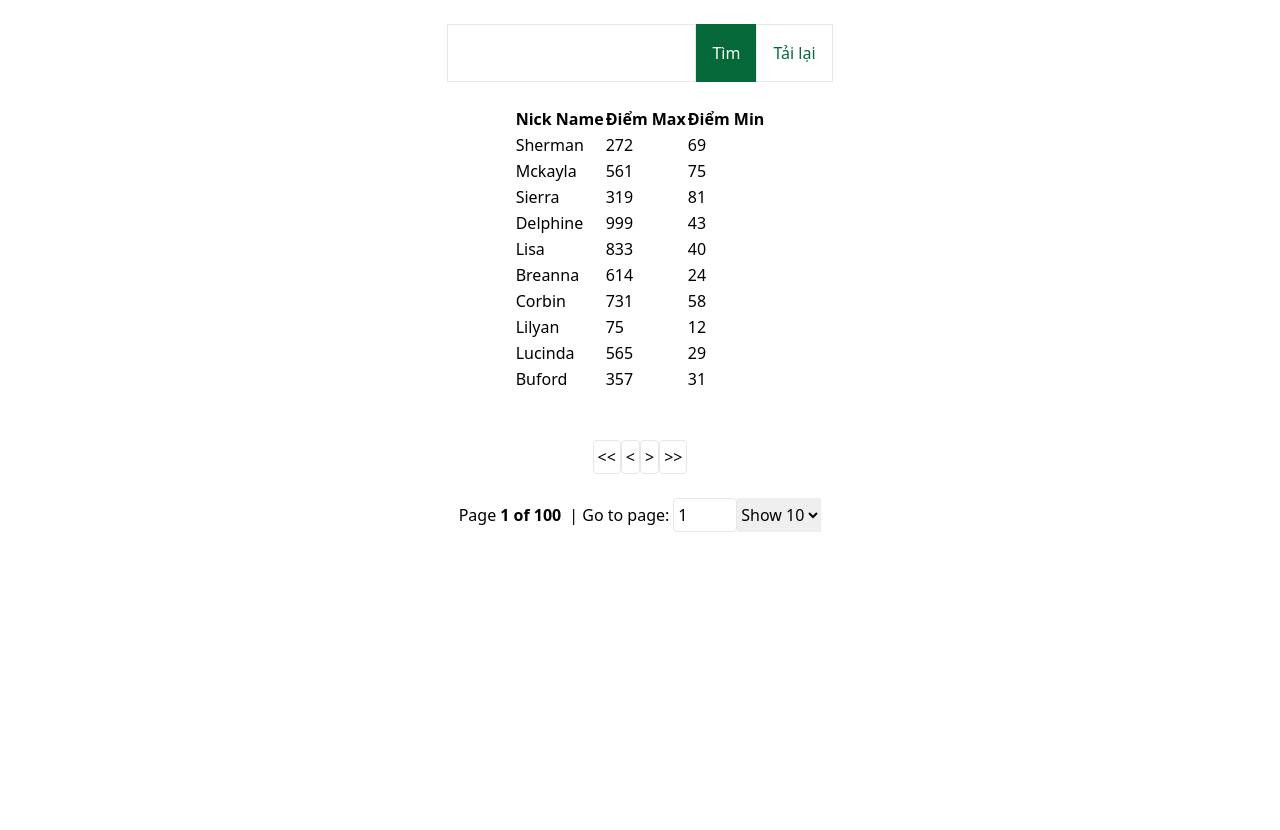
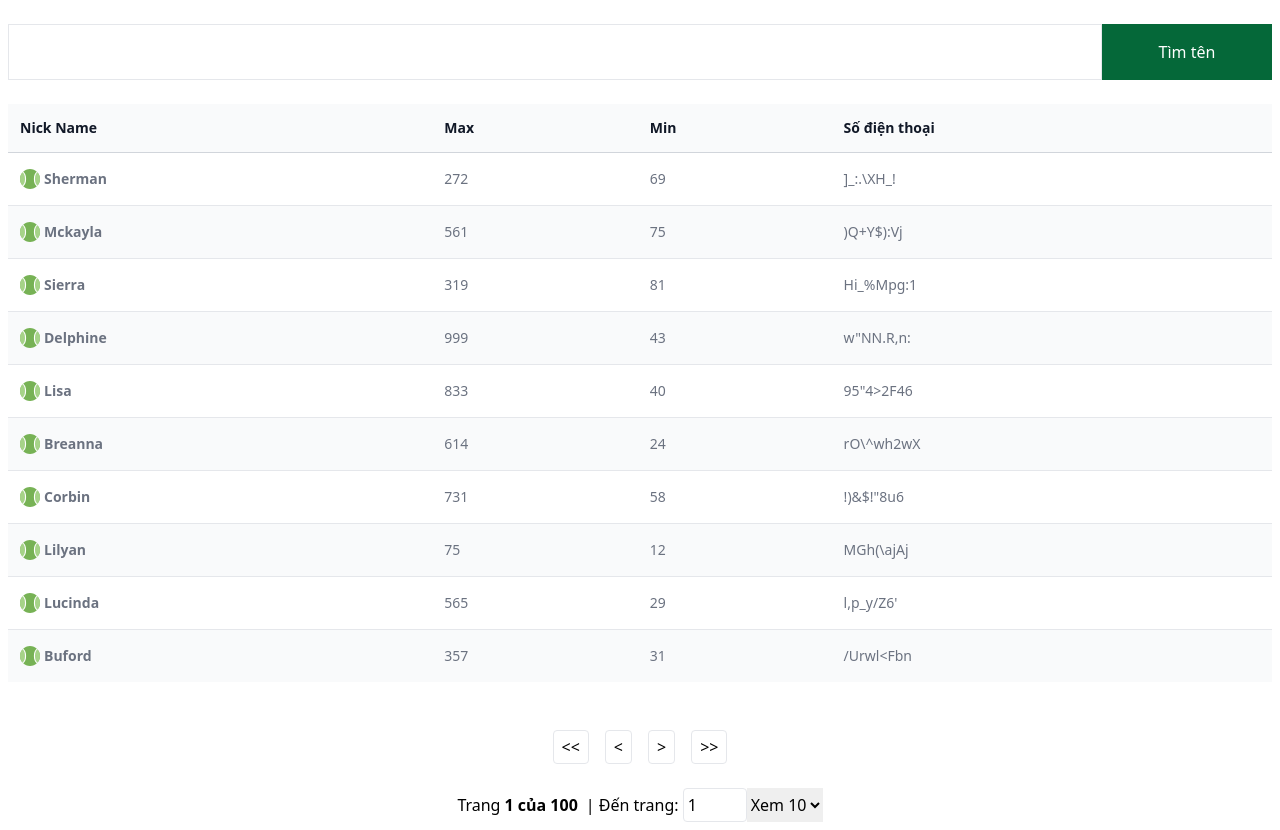
Before and after one commit to dflyapp/tennis-btn, a Next.js app: page /bang-diem/nu/FilterTable in a window 1280 px wide. Before the commit the page ends 800 px from the top, so only its background shows below. Built offline with nearby package versions, Linux system fonts and the light colour scheme.

Commit message:
fix: improve tables

```diff
--- a/pages/bang-diem/nam/index.tsx
+++ b/pages/bang-diem/nam/index.tsx
@@ -19,7 +19,7 @@ export default function BangDiem() {
   if (error) return <div>failed to load</div>;
   if (!data) return <div>loading...</div>;
 
-  const x = data[0].data.filter((e: any) => e.length === 5 || e.length === 6);
+  const x = data[0].data.filter((e: any) => e.length >= 5 && e[0] > 0);
   // console.log(x);
   let result: Person[] = [];
   x.forEach((e: any) => {
--- a/pages/bang-diem/nu/FilterTable.tsx
+++ b/pages/bang-diem/nu/FilterTable.tsx
@@ -80,25 +80,59 @@ export default function FilterTable({ dataSet }: Props) {
     () => [
       {
         accessorKey: "nickName",
-        cell: (info) => info.getValue(),
+        cell: (info) => (
+          <div className="flex">
+            <svg
+              width="20"
+              height="20"
+              viewBox="0 0 20 20"
+              fill="none"
+              xmlns="http://www.w3.org/2000/svg"
+              className="mr-1"
+            >
+              <path
+                d="M9.99988 20C15.5227 20 19.9999 15.5228 19.9999 10C19.9999 4.47715 15.5227 0 9.99988 0C4.47703 0 -0.00012207 4.47715 -0.00012207 10C-0.00012207 15.5228 4.47703 20 9.99988 20Z"
+                fill="#77B255"
+              />
+              <path
+                d="M14.4443 10C14.4443 13.36 15.9954 15.6783 17.6677 16.4145C19.1221 14.6778 19.9999 12.4422 19.9999 10C19.9999 7.55779 19.1221 5.32224 17.6677 3.58557C15.9954 4.32168 14.4443 6.64002 14.4443 10Z"
+                fill="#A6D388"
+              />
+              <path
+                d="M14.9997 10C14.9997 6.64 15.9952 4.32167 17.6674 3.58556C17.4202 3.29056 17.153 3.01444 16.8741 2.75C15.2252 3.66944 13.8885 5.87667 13.8885 10C13.8885 14.1228 15.2252 16.3306 16.8741 17.25C17.153 16.9856 17.4208 16.7094 17.6674 16.4144C15.9952 15.6783 14.9997 13.36 14.9997 10Z"
+                fill="white"
+              />
+              <path
+                d="M5.55543 10C5.55543 6.64002 4.00432 4.32224 2.3321 3.58557C0.877656 5.32224 -0.00012207 7.55779 -0.00012207 10C-0.00012207 12.4422 0.877656 14.6778 2.3321 16.4145C4.00432 15.6778 5.55543 13.36 5.55543 10Z"
+                fill="#A6D388"
+              />
+              <path
+                d="M2.33215 3.58552C4.00438 4.32219 4.99993 6.63996 4.99993 9.99996C4.99993 13.36 4.00438 15.6777 2.33215 16.4144C2.57938 16.7094 2.8466 16.985 3.12549 17.25C4.77382 16.3305 6.11104 14.1227 6.11104 9.99996C6.11104 5.87719 4.77438 3.66941 3.12549 2.75052C2.8466 3.01496 2.57882 3.29052 2.33215 3.58552Z"
+                fill="white"
+              />
+            </svg>
+
+            <strong>{info.getValue()}</strong>
+          </div>
+        ),
         header: () => <span>Nick Name</span>,
         footer: (props) => props.column.id,
       },
       {
         accessorKey: "max",
-        header: () => <span>Điểm Max</span>,
+        header: () => <span>Max</span>,
         footer: (props) => props.column.id,
       },
       {
         accessorKey: "min",
-        header: () => <span>Điểm Min</span>,
+        header: () => <span>Min</span>,
         footer: (props) => props.column.id,
       },
-      // {
-      //   accessorKey: "mobile",
-      //   header: () => <span>Số điện thoại</span>,
-      //   footer: (props) => props.column.id,
-      // },
+      {
+        accessorKey: "mobile",
+        header: () => <span>Số điện thoại</span>,
+        footer: (props) => props.column.id,
+      },
     ],
     []
   );
@@ -152,20 +186,20 @@ export default function FilterTable({ dataSet }: Props) {
           placeholder=""
         />
       </div> */}
-      <div className="flex mx-auto w-fit my-4">
+      <div className="flex mx-auto my-4">
         <input
           type="text"
-          className="border px-2"
+          className="border px-2 w-full"
           onChange={(e) => setSearchText(e.target.value)}
           value={searchText}
         />
         <button
-          className="bg-primary text-white p-4"
+          className="bg-primary text-white p-4 w-48"
           onClick={() => {
             if (searchText === "") {
               return;
             }
-            const newData = data.filter(
+            const newData = result.filter(
               (e) =>
                 e.nickName !== null &&
                 e.nickName.toLowerCase().includes(searchText.toLowerCase())
@@ -175,25 +209,21 @@ export default function FilterTable({ dataSet }: Props) {
             setSearchText("");
           }}
         >
-          Tìm
-        </button>
-        <button
-          onClick={() => {
-            setData(result);
-          }}
-          className="border bg-white text-primary p-4"
-        >
-          Tải lại
+          Tìm tên
         </button>
       </div>
       <div className="h-2" />
-      <table className="mx-auto">
-        <thead>
+      <table className="min-w-full divide-y divide-gray-300">
+        <thead className="bg-gray-50">
           {table.getHeaderGroups().map((headerGroup) => (
             <tr key={headerGroup.id}>
               {headerGroup.headers.map((header) => {
                 return (
-                  <th key={header.id} colSpan={header.colSpan}>
+                  <th
+                    key={header.id}
+                    colSpan={header.colSpan}
+                    className="px-3 py-3.5 text-left text-sm font-semibold text-gray-900"
+                  >
                     {header.isPlaceholder ? null : (
                       <>
                         <div
@@ -226,13 +256,16 @@ export default function FilterTable({ dataSet }: Props) {
             </tr>
           ))}
         </thead>
-        <tbody>
-          {table.getRowModel().rows.map((row) => {
+        <tbody className="divide-y divide-gray-200 bg-white">
+          {table.getRowModel().rows.map((row, index) => {
             return (
-              <tr key={row.id}>
+              <tr key={row.id} className={index % 2 ? "bg-gray-50" : ""}>
                 {row.getVisibleCells().map((cell) => {
                   return (
-                    <td key={cell.id}>
+                    <td
+                      key={cell.id}
+                      className="whitespace-nowrap px-3 py-4 text-sm text-gray-500"
+                    >
                       {flexRender(
                         cell.column.columnDef.cell,
                         cell.getContext()
@@ -249,28 +282,28 @@ export default function FilterTable({ dataSet }: Props) {
       <div className="flex flex-col items-center gap-2">
         <div>
           <button
-            className="border rounded p-1"
+            className="border rounded p-1 px-2 mx-2"
             onClick={() => table.setPageIndex(0)}
             disabled={!table.getCanPreviousPage()}
           >
             {"<<"}
           </button>
           <button
-            className="border rounded p-1"
+            className="border rounded p-1 px-2 mx-2"
             onClick={() => table.previousPage()}
             disabled={!table.getCanPreviousPage()}
           >
             {"<"}
           </button>
           <button
-            className="border rounded p-1"
+            className="border rounded p-1 px-2 mx-2"
             onClick={() => table.nextPage()}
             disabled={!table.getCanNextPage()}
           >
             {">"}
           </button>
           <button
-            className="border rounded p-1"
+            className="border rounded p-1 px-2 mx-2"
             onClick={() => table.setPageIndex(table.getPageCount() - 1)}
             disabled={!table.getCanNextPage()}
           >
@@ -280,14 +313,14 @@ export default function FilterTable({ dataSet }: Props) {
 
         <div className="flex mt-4">
           <span className="flex items-center gap-1">
-            <div>Page</div>
+            <div>Trang</div>
             <strong>
-              {table.getState().pagination.pageIndex + 1} of{" "}
+              {table.getState().pagination.pageIndex + 1} của{" "}
               {table.getPageCount()}
             </strong>
           </span>
           <span className="flex items-center gap-1 ml-2">
-            | Go to page:
+            | Đến trang:
             <input
               type="number"
               defaultValue={table.getState().pagination.pageIndex + 1}
@@ -306,7 +339,7 @@ export default function FilterTable({ dataSet }: Props) {
           >
             {[10, 20, 30, 40, 50].map((pageSize) => (
               <option key={pageSize} value={pageSize}>
-                Show {pageSize}
+                Xem {pageSize}
               </option>
             ))}
           </select>
--- a/pages/bang-diem/nu/index.tsx
+++ b/pages/bang-diem/nu/index.tsx
@@ -19,7 +19,7 @@ export default function BangDiem() {
   if (error) return <div>failed to load</div>;
   if (!data) return <div>loading...</div>;
 
-  const x = data[1].data.filter((e: any) => e.length === 5 || e.length === 6);
+  const x = data[1].data.filter((e: any) => e.length >= 5 && e[0] > 0);
   // console.log(x);
   let result: Person[] = [];
   x.forEach((e: any) => {
```
